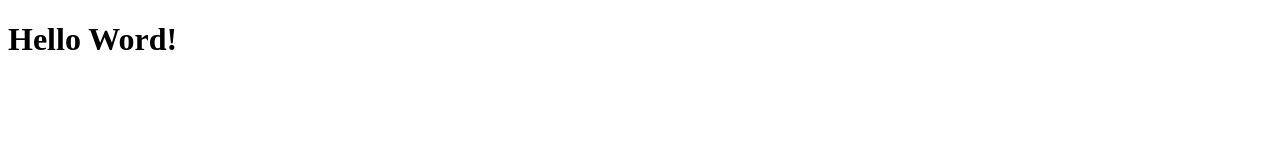
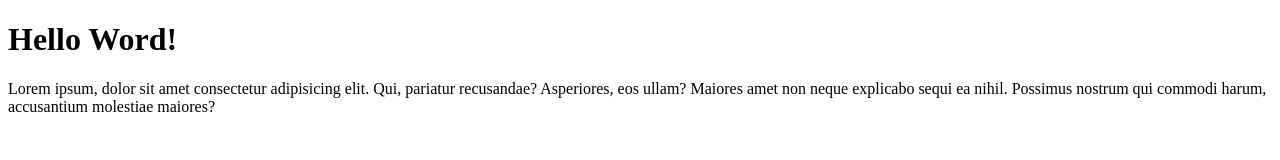
Before and after one commit to Febriansyah2121/febri-test-git, a plain HTML site: page index.html in a window 1280 px wide. Drawn offline with Linux system fonts and the light colour scheme.

Commit message:
menambahkan paragraph

```diff
--- a/index.html
+++ b/index.html
@@ -7,5 +7,6 @@
 </head>
 <body>
     <h1>Hello Word!</h1>
+    <p>Lorem ipsum, dolor sit amet consectetur adipisicing elit. Qui, pariatur recusandae? Asperiores, eos ullam? Maiores amet non neque explicabo sequi ea nihil. Possimus nostrum qui commodi harum, accusantium molestiae maiores?</p>
 </body>
 </html>
```
